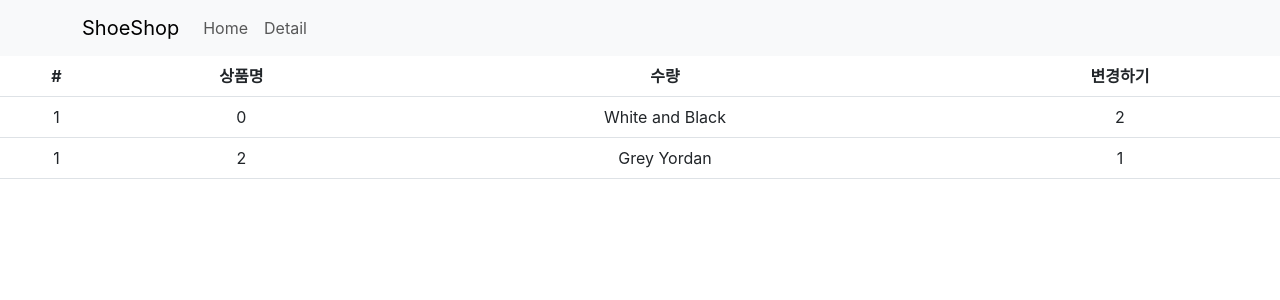
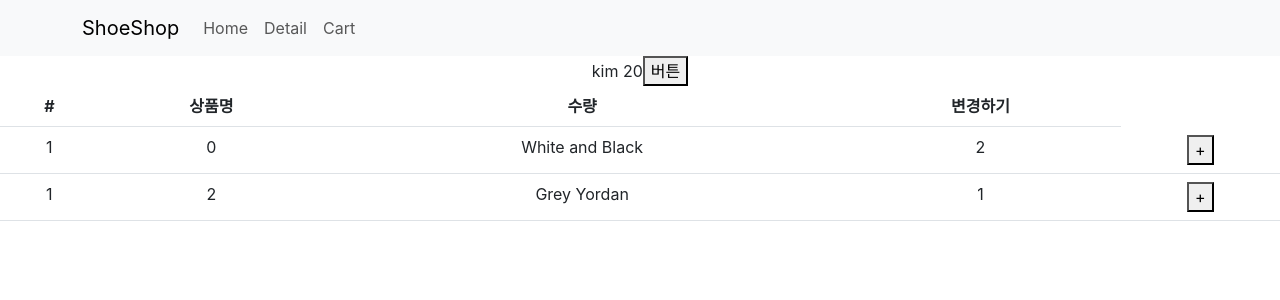
Before and after one commit to duhyeonChoi/react_practice, a React (Create React App) app in the folder shop/: page /cart in a window 1280 px wide. Shown: the top 300 px of the page. Built offline with nearby package versions, Linux system fonts and the light colour scheme.

Commit message:
redux 응용

```diff
--- a/shop/src/App.js
+++ b/shop/src/App.js
@@ -37,7 +37,8 @@ function Myheader(props) {
       <Navbar.Brand onClick={ () => { props.navigate("/"); } }>ShoeShop</Navbar.Brand>
       <Nav className="me-auto">
         <Nav.Link href="#home">Home</Nav.Link>
-        <Nav.Link onClick={ () => { props.navigate("/detail"); } }>Detail</Nav.Link>
+        <Nav.Link onClick={ () => { props.navigate("/detail/0"); } }>Detail</Nav.Link>
+        <Nav.Link onClick={ () => { props.navigate("/cart"); } }>Cart</Nav.Link>
       </Nav>
     </Container>
   </Navbar>
--- a/shop/src/routes/Cart.js
+++ b/shop/src/routes/Cart.js
@@ -1,13 +1,18 @@
-import { Table } from 'react-bootstrap';
-import { useSelector } from 'react-redux';
+import { Table } from "react-bootstrap";
+import { useDispatch, useSelector } from "react-redux";
+import { changeName, increase, addCount } from "../store";
 
 export default function Cart() {
-
-  let cart = useSelector( (state)=> { return state.cart });
+  let state = useSelector((state) => {
+    return state;
+  });
+  let dispatch = useDispatch();
 
   return (
     <>
       <div>
+        {state.user.name} {state.user.age}
+        <button onClick={ ()=>{ dispatch(increase(10)) }}>버튼</button>
         <Table>
           <thead>
             <tr>
@@ -18,18 +23,21 @@ export default function Cart() {
             </tr>
           </thead>
           <tbody>
-          {
-            cart.map((_, i)=>{
+            {state.cart.map((_, i) => {
               return (
                 <tr key={i}>
                   <td>1</td>
-                  <td>{cart[i].id}</td>
-                  <td>{cart[i].name}</td>
-                  <td>{cart[i].count}</td>
+                  <td>{state.cart[i].id}</td>
+                  <td>{state.cart[i].name}</td>
+                  <td>{state.cart[i].count}</td>
+                  <td>
+                    <button onClick={ ()=>{
+                      dispatch(addCount(state.cart[i].id))
+                    }}>+</button>
+                  </td>
                 </tr>
               );
-            })
-          }
+            })}
           </tbody>
         </Table>
       </div>
--- a/shop/src/routes/Detail.js
+++ b/shop/src/routes/Detail.js
@@ -2,6 +2,8 @@ import { useParams } from "react-router-dom";
 import { useEffect, useState } from "react";
 import { Nav } from "react-bootstrap";
 import "./Detail.css";
+import { addItem } from '../store.js'
+import { useDispatch, useSelector } from "react-redux";
 
 export default function Detail(props) {
 
@@ -9,6 +11,7 @@ export default function Detail(props) {
   let toShow = props.shoes.find( x => x.id == id );
   let [ tab, setTab ] = useState(0);
   let [ fade2, setFade2 ] = useState('start');
+  let dispatch = useDispatch();
 
   useEffect( ()=>{
     setFade2('end');
@@ -31,7 +34,9 @@ export default function Detail(props) {
           <h4 className="pt-5">{toShow.title}</h4>
             <p>{toShow.content}</p>
             <p>{toShow.price}원</p>
-          <button className="btn btn-danger">주문하기</button>
+            <button className="btn btn-danger" onClick={ ()=>{
+              dispatch(addItem( {id : 1, name : toShow.title, count : 1} ))
+            }}>주문하기</button>
         </div>
       </div>
 
--- a/shop/src/store.js
+++ b/shop/src/store.js
@@ -3,8 +3,22 @@ import { configureStore, createSlice } from "@reduxjs/toolkit";
 // 생성1
 let user = createSlice({
   name: "user",
-  initialState: "kim",
+  initialState: { name: 'kim', age: 20},
+
+  // state를 수정하는 함수
+  reducers : {
+    changeName (state) {
+      state.name = 'park' // state는 기존 state를 의미
+    },
+    increase (state, action) {
+      // 함수에서 매개변수 사용할 때는 payload를 붙여야 함
+      state.age += action.payload
+    },
+  }
 })
+
+// state를 수정하는 함수를 export
+export let { changeName, increase } = user.actions
 
 // 생성2
 let stock = createSlice({
@@ -17,8 +31,19 @@ let cart = createSlice({
   initialState : [
     {id : 0, name : 'White and Black', count : 2},
     {id : 2, name : 'Grey Yordan', count : 1}
-  ]
+  ],
+  reducers : {
+    addCount(state, action) {
+      let i = state.findIndex((a)=>{ return a.id == action.payload });
+      state[i].count += 1
+    },
+    addItem(state, action) {
+      state.push(action.payload)
+    }
+  }
 })
+
+export let { addCount, addItem } = cart.actions
 
 // 등록
 export default configureStore({
```
Lines whose indentation alone changed are shown as unchanged.
